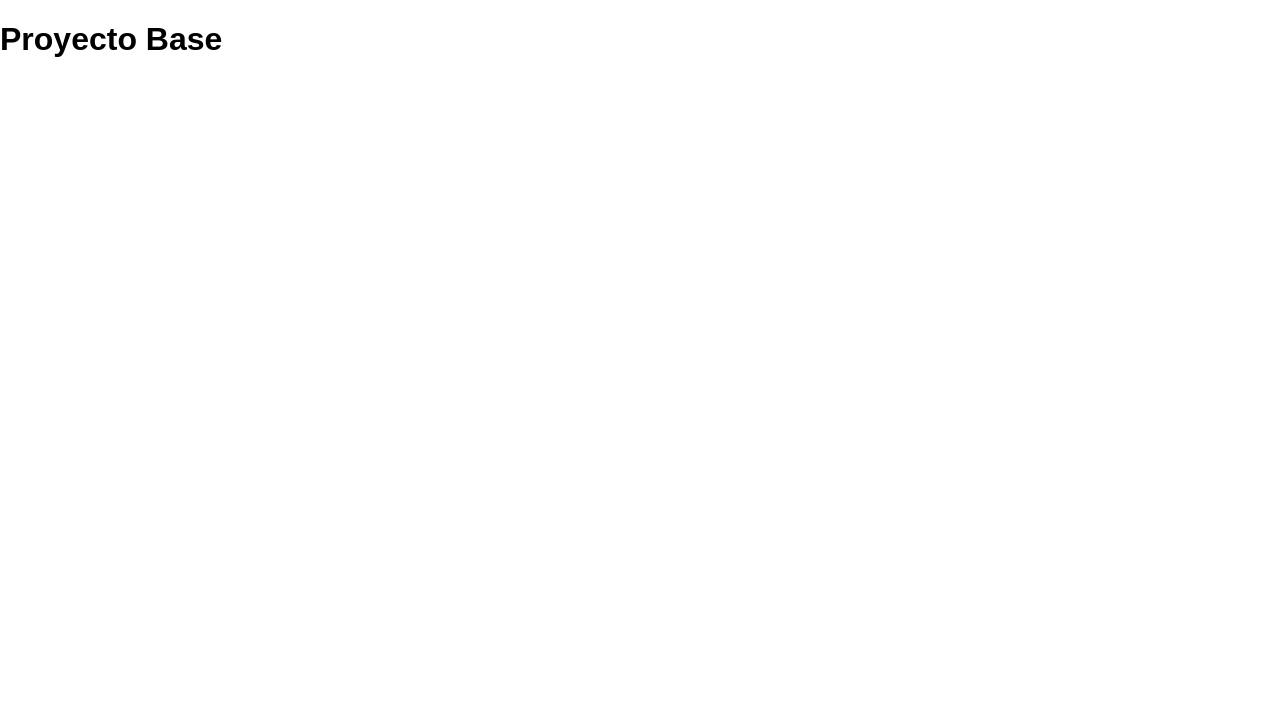
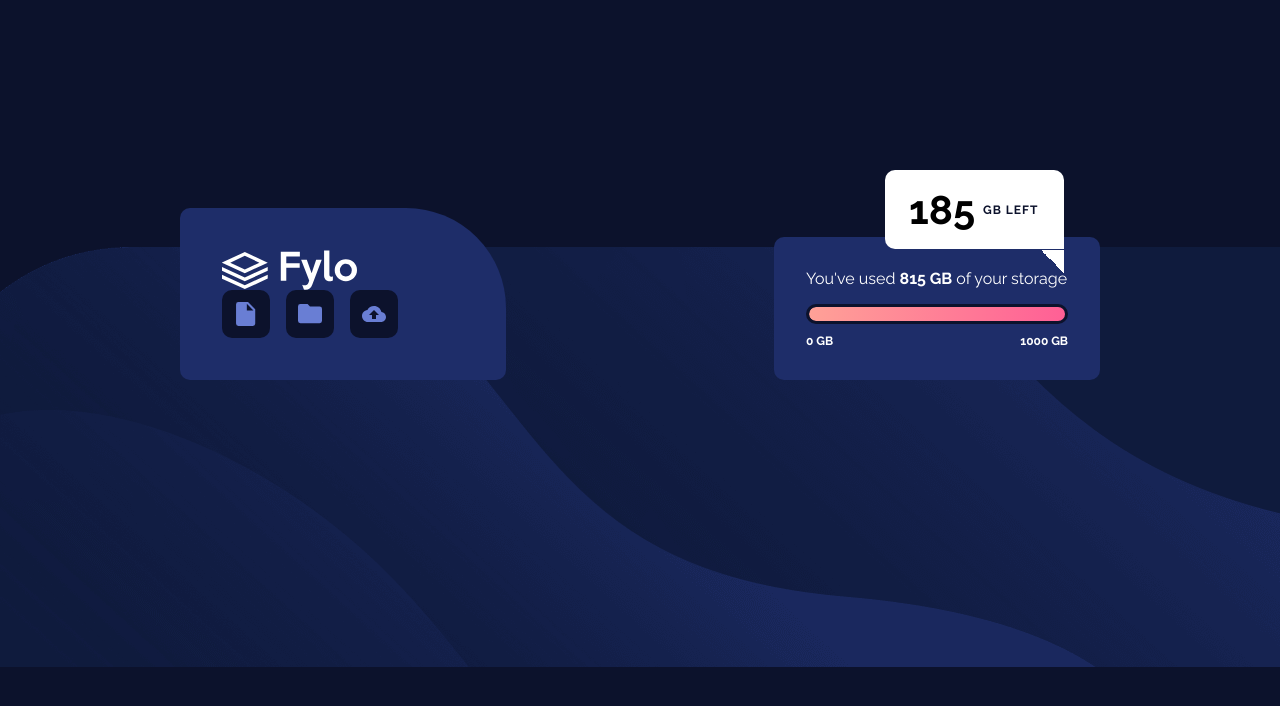
Before and after one commit to monre036/fylo-data-storage-component, a plain HTML site: page index.html in a window 1280 px wide. Drawn offline with Linux system fonts and the light colour scheme.

Commit message:
changes 1

```diff
--- a/css/styles.css
+++ b/css/styles.css
@@ -20,6 +20,184 @@ ul {
 }
 
 body {
+    display: flex;
+    flex-direction: column;
+    justify-content: center;
+    height: 667px;
     margin: 0;
-    font-family: sans-serif;
+    font-family: "Raleway", sans-serif;
+    background-color: #0F1B3D;
+    color: white;
+    background-image: url(../assets/images/bg-mobile.png);
+    background-repeat: no-repeat;
 }
+
+.main {
+    margin: 1.5625rem;
+}
+
+.card__top {
+    width: 326px;
+    padding: 42px;
+    background-color: #1E2D69;
+    border-radius: 10px 100px 10px 10px;
+    margin-bottom: 1rem;
+}
+
+@media screen and (width>=700px) {
+    body {
+        background-color: #0C122C;
+        background-image: url(../assets/images/bg-desktop.png);
+        background-position: bottom;
+        flex-direction: row;
+        align-items: center;
+    }
+
+    .all__info {
+        display: flex;
+        justify-content: space-between;
+        align-items: self-end;
+        width: 920px;
+    }
+
+    .card__top {
+        margin-bottom: 0;
+    }
+}
+
+.fylo__img {
+    margin-bottom: 2rem;
+}
+
+.icon__container {
+    width: 177px;
+    display: flex;
+    align-items: center;
+    gap: 1rem;
+}
+
+.icon {
+    background-color: #0C122C;
+    border-radius: 10px;
+}
+
+.icon__document {
+    padding: 12px 14px;
+}
+
+.icon__folder {
+    padding: 14px 12px;
+}
+
+.icon__upload {
+    padding: 16px 12px;
+}
+
+.card__bottom {
+    width: 326px;
+    padding: 32px;
+    background-color: #1E2D69;
+    border-radius: 10px;
+}
+
+@media screen and (width>=700px) {
+    .card-bottom {
+        width: 540px;
+        height: 154px;
+    }
+}
+
+.loading {
+    width: 100%;
+    height: 20px;
+    border-radius: 10px;
+    background-color: #0C122C;
+    border: 3px solid #0C122C;
+    overflow: hidden;
+    margin-bottom: 10px;
+}
+
+.loading__percent {
+    position: relative;
+    width: 193px;
+    height: 14px;
+    background-image: linear-gradient(to right, #FFA197, #FF4A95);
+    border-radius: 10px;
+}
+
+@media screen and (width>=700px) {
+    .loading__percent {
+        width: 339px;
+    }
+}
+
+.loading__percent::after {
+    position: absolute;
+    content: '';
+    right: 3px;
+    top: 2px;
+    width: 10px;
+    height: 10px;
+    background-color: white;
+    border-radius: 50%;
+}
+
+.title {
+    margin: 0 0 16px 0;
+}
+
+.bold {
+    font-weight: 700;
+}
+
+.info {
+    display: flex;
+    justify-content: space-between;
+}
+
+.storage {
+    font-size: 0.75rem;
+}
+
+.remaining {
+    font-size: 0.75rem;
+    letter-spacing: 0.0625rem;
+    color: #0C122C;
+}
+
+.space__remaining {
+    display: flex;
+    align-items: center;
+    gap: 0.5rem;
+    position: relative;
+    top: -25px;
+    left: 64px;
+    width: 179px;
+    background-color: white;
+    padding: 16px 24px;
+    border-radius: 10px;
+    color: black;
+}
+
+.bottom {
+    font-size: 2.5rem;
+}
+
+@media screen and (width>=920px) {
+    .space__remaining {
+        top: -210px;
+        left: 705px;
+        border-radius: 10px 10px 0px;
+    }
+
+    .space__remaining::after {
+        position: absolute;
+        content: '';
+        top: 80px;
+        right: 0;
+        width: 23px;
+        height: 23px;
+        background-color: white;
+        background-image: linear-gradient(45deg, #1E2D69 50%, white 50%);
+    }
+}
--- a/index.html
+++ b/index.html
@@ -2,14 +2,46 @@
 <html lang="en">
 
 <head>
-    <meta charset="UTF-8">
-    <meta name="viewport" content="width=device-width, initial-scale=1.0">
-    <link rel="stylesheet" href="./css/styles.css">
-    <title>Document</title>
+    <meta charset="UTF-8" />
+    <meta name="viewport" content="width=device-width, initial-scale=1.0" />
+    <link rel="preconnect" href="https://fonts.googleapis.com" />
+    <link rel="preconnect" href="https://fonts.gstatic.com" crossorigin />
+    <link href="https://fonts.googleapis.com/css2?family=Raleway:ital,wght@0,100..900;1,100..900&display=swap"
+        rel="stylesheet" />
+    <link rel="shortcut icon" href="./assets/images/favicon-32x32.png" type="image/png" />
+    <link rel="stylesheet" href="./css/styles.css" />
+    <title>Fylo Data Storage Component</title>
 </head>
 
 <body>
-    <h1>Proyecto Base</h1>
+    <main class="main">
+        <div class="all__info">
+            <section class="card__top">
+                <img class="fylo__image" src="./assets/images/logo.svg" alt="" />
+                <div class="icon__container">
+                    <img class="icon icon__document" src="./assets/images/icon-document.svg" alt="" />
+                    <img class="icon icon__folder" src="./assets/images/icon-folder.svg" alt="" />
+                    <img class="icon icon__upload" src="./assets/images/icon-upload.svg" alt="" />
+                </div>
+            </section>
+            <section class="card__bottom">
+                <p class="title">
+                    You've used <span class="bold">815 GB</span> of your storage
+                </p>
+                <div class="loading">
+                    <div class="loading__percent"></div>
+                </div>
+                <div class="info">
+                    <span class="storage bold">0 GB</span>
+                    <span class="storage bold">1000 GB</span>
+                </div>
+            </section>
+        </div>
+        <div class="space__remaining">
+            <span class="bold bottom">185</span>
+            <span class="bold remaining">GB LEFT</span>
+        </div>
+    </main>
 </body>
 
 </html>
```
Also changed, not shown: assets/images/bg-desktop.png (added), assets/images/bg-mobile.png (added), assets/images/favicon-32x32.png (added), assets/images/icon-document.svg (added), assets/images/icon-folder.svg (added), assets/images/icon-upload.svg (added), assets/images/logo.svg (added), 1 other file.
